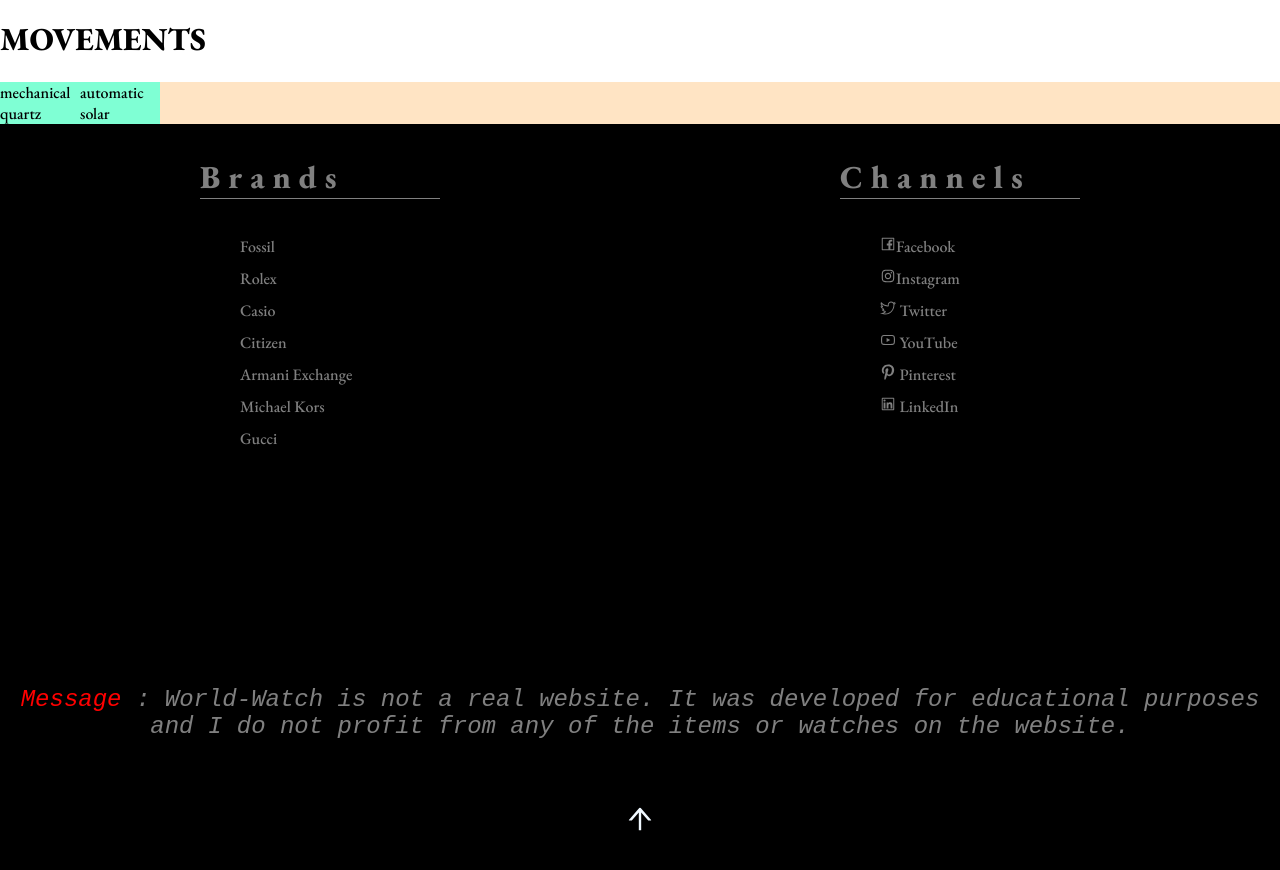
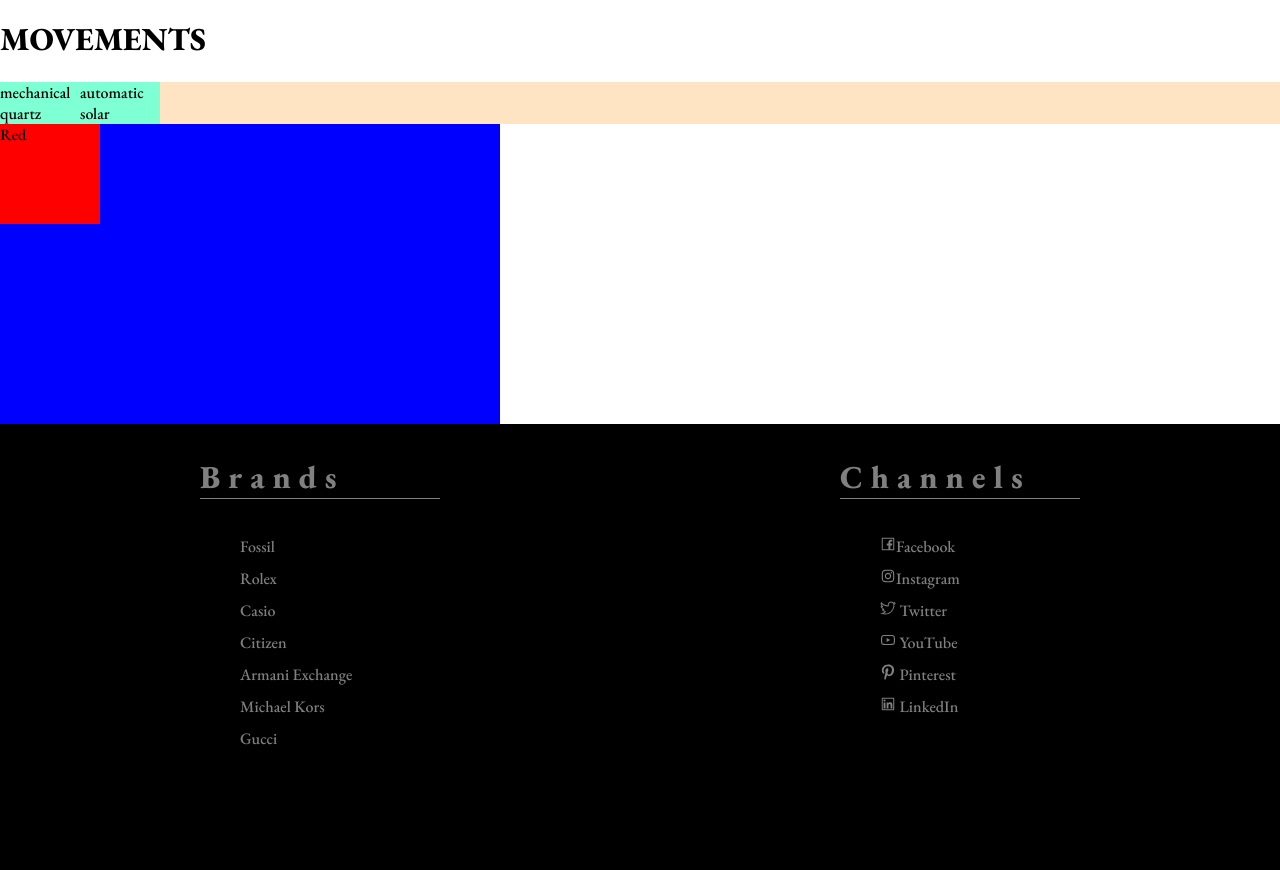
Before and after one commit to MikeTigray/watch-world, a React (Create React App) app in the folder client/: page / in a window 1280 px wide. Shown: the part 1320-2190 px from the top of the page. Built offline with nearby package versions, Linux system fonts and the light colour scheme.

Commit message:
installed framer motion

```diff
--- a/client/package.json
+++ b/client/package.json
@@ -6,6 +6,7 @@
     "@testing-library/jest-dom": "^5.16.5",
     "@testing-library/react": "^13.4.0",
     "@testing-library/user-event": "^13.5.0",
+    "framer-motion": "^7.6.1",
     "react": "^18.2.0",
     "react-dom": "^18.2.0",
     "react-router-dom": "^6.4.2",
--- a/client/src/pages/Main/Main.css
+++ b/client/src/pages/Main/Main.css
@@ -39,3 +39,25 @@
     font-size: 2.5rem;
   }
 }
+/* Learn */
+.learn-container {
+  height: 300px;
+  width: 500px;
+  background-color: blue;
+}
+.red {
+  background-color: red;
+  height: 100px;
+  width: 100px;
+
+  transition: cubic-bezier(0.4, -0.51, 0.64, 1) 1.5s;
+}
+.learn-container:hover .red {
+  transform: translateX(400px);
+  font-size: 50px;
+  text-decoration: line-through;
+  background-color: green;
+
+  animation: left-to-right 2s cubic-bezier(0.4, -0.51, 0.64, 1) 1s 0 alternate
+    fill-mode;
+}
--- a/client/src/pages/Main/Main.js
+++ b/client/src/pages/Main/Main.js
@@ -23,6 +23,10 @@
           <div className="grid-item">solar</div>
         </div>
       </div>
+
+      <div className="learn-container">
+        <div className="red">Red</div>
+      </div>
     </>
   );
 }
```
Also changed, not shown: 1 other file (tests, documents, lock files or other folders).
